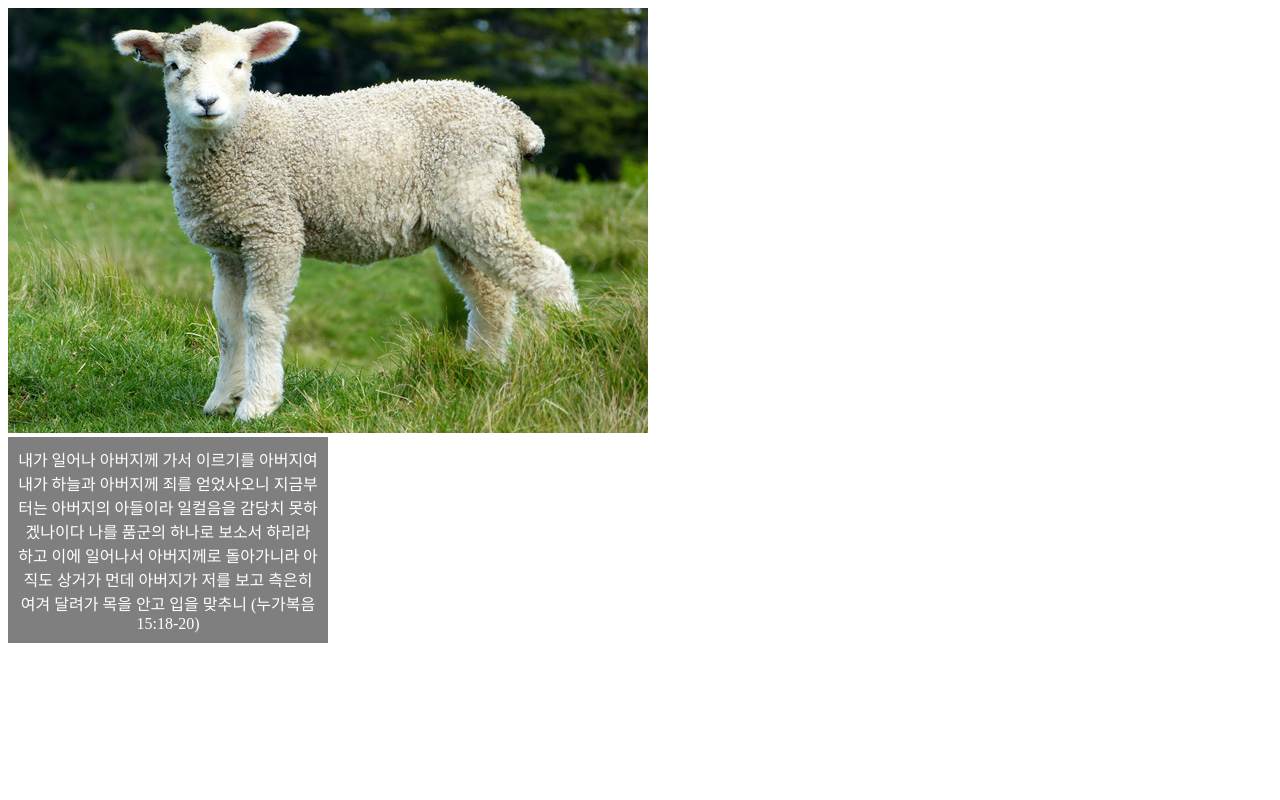
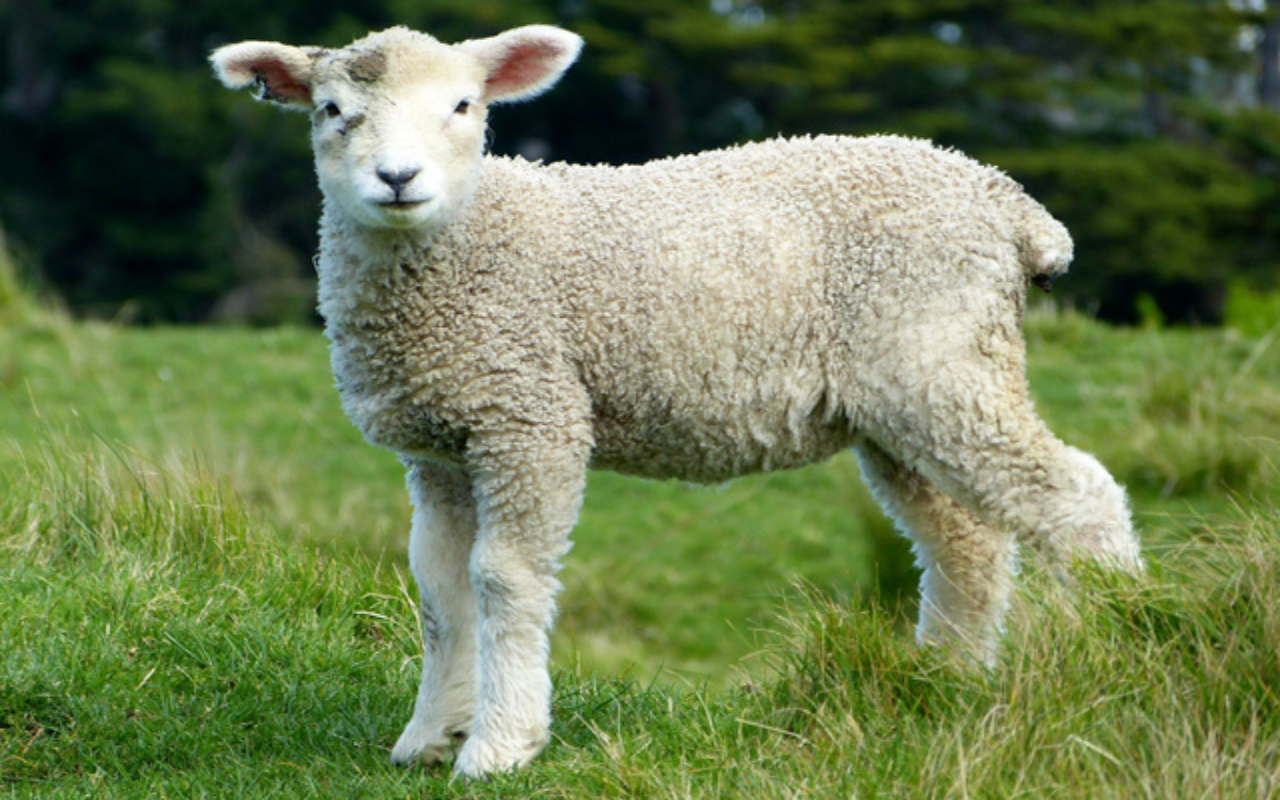
Before and after one commit to gojikan/sheep, a plain HTML site: page index.html in a window 1280 px wide. Drawn offline with Linux system fonts and the light colour scheme.

Commit message:
Update style.css

```diff
--- a/styles/style.css
+++ b/styles/style.css
@@ -1,19 +1,28 @@
 #canvas {
-
+    width: 100%;
+    height: 100%;
+    position: absolute;
     top: 0;
     left: 0;
     z-index: 1; /* 캔버스는 1로 설정 */
 }
 
 #message {
-
+    position: absolute;
     width: 80%;
-    max-width: 300px;
+    max-width: 300px; /* 메시지의 최대 너비 설정 */
     background-color: rgba(0, 0, 0, 0.5);
     color: white;
     padding: 10px;
     text-align: center;
     z-index: 0; /* 메시지는 0으로 설정하여 캔버스 아래에 위치 */
-   top: 50%
     left: 50%;
+    transform: translateX(-50%);
 }
+
+/* 이미지의 최대 크기 설정 */
+#canvas img {
+    max-width: 100%; /* 이미지의 최대 너비를 창에 맞춤 */
+    max-height: 100%; /* 이미지의 최대 높이를 창에 맞춤 */
+    display: block; /* 인라인 요소에서 블록 요소로 변환하여 크기 조절을 용이하게 함 */
+}
```
